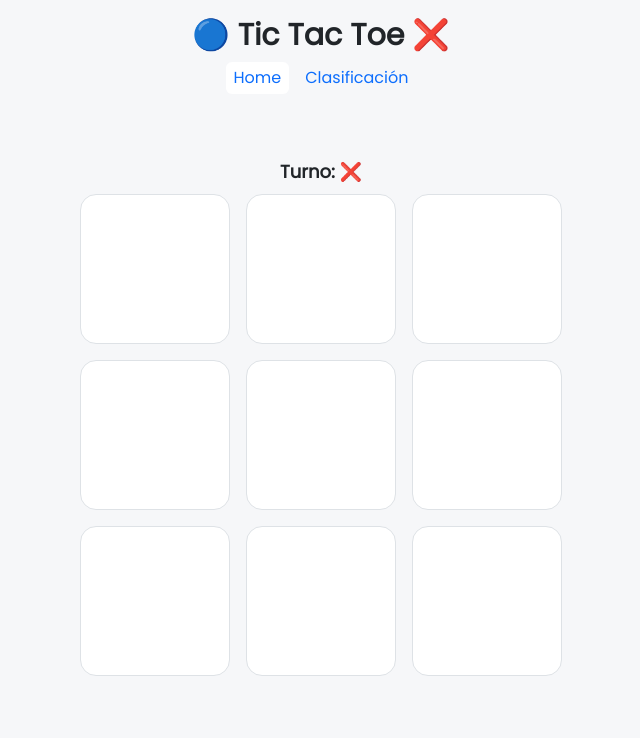
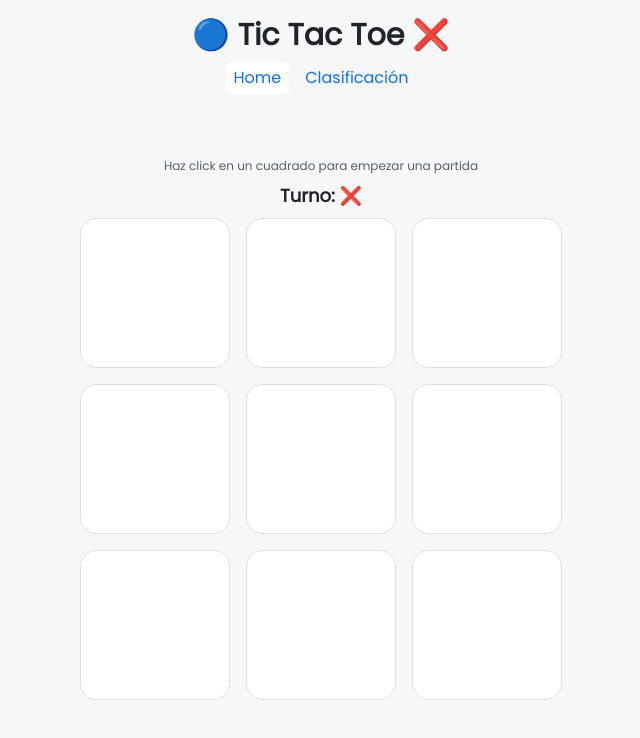
Before and after one commit to alvaroFGG/tic-tac-toe, a Next.js app: page / in a window 1280 px wide. Shown: the top 738 px of the page, without its empty margins (319-959 px from the left). Built offline with nearby package versions, Linux system fonts and the light colour scheme.

Commit message:
feat: improved ux

```diff
--- a/src/components/core/Header.tsx
+++ b/src/components/core/Header.tsx
@@ -25,7 +25,7 @@ export const Header = () => {
             router.asPath === "/classification" && "bg-white rounded-2"
           }`}
         >
-          {T.classification}
+          {T.CLASSIFICATION}
         </Link>
       </div>
     </header>
--- a/src/pages/index.tsx
+++ b/src/pages/index.tsx
@@ -73,6 +73,10 @@ export default function HomePage() {
         setTurn={setTurn}
       />
 
+      {!matchId && (
+        <span className="text-xs text-gray600">{T.CLICK_TO_START_A_MATCH}</span>
+      )}
+
       <span className="text-l fw-bold">
         {T.TURN} {turn}
       </span>
--- a/src/text/es.tsx
+++ b/src/text/es.tsx
@@ -1,5 +1,6 @@
 const language = {
-  classification: "Clasificación",
+  CLASSIFICATION: "Clasificación",
+  CLICK_TO_START_A_MATCH: "Haz click en un cuadrado para empezar una partida",
   DRAW: "Empate",
   DRAWS: "Empates",
   HOME: "Home",
```
